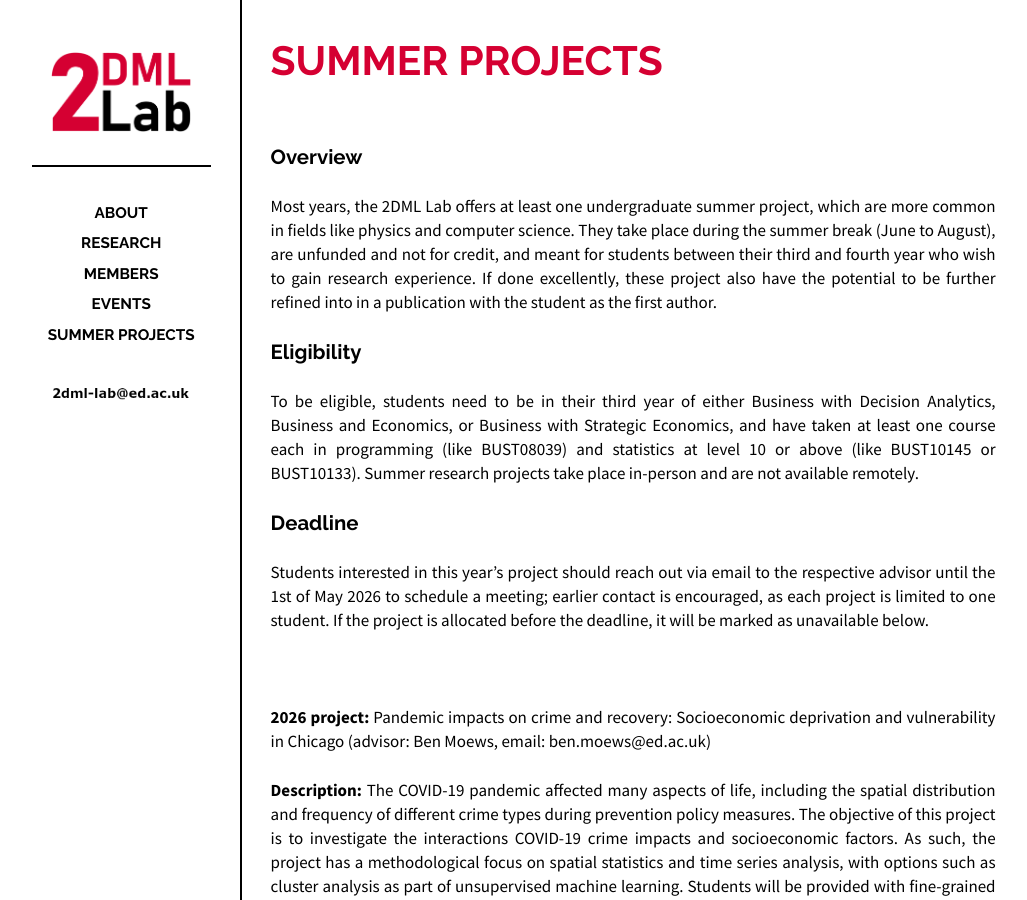
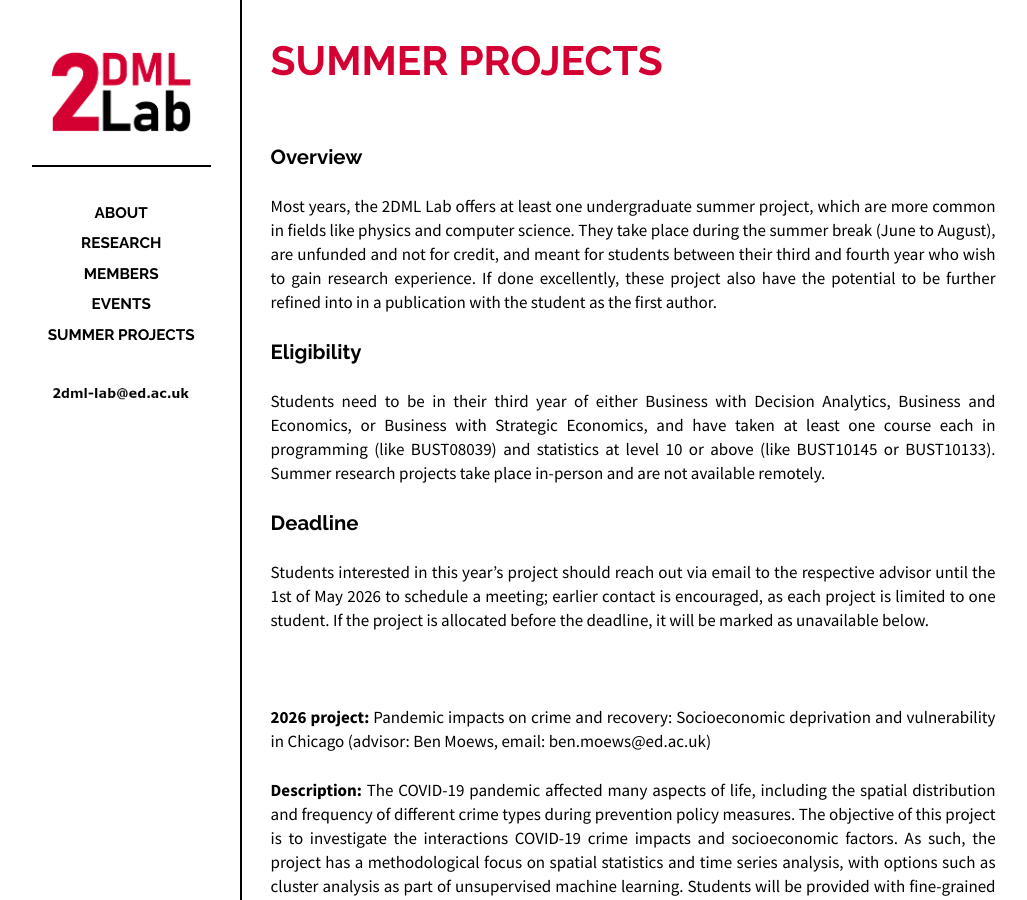
Before and after one commit to 2dml-lab/2dml-lab.github.io, a Jekyll site: the page built from _posts/2024-01-31-summer_projects.md, in a window 1280 px wide. Shown: the whole page, without its empty margins (118-1145 px from the left). Built offline with Jekyll 4.4.1, drawn with Linux system fonts in a browser that asks for light colours.

Commit message:
Update 2024-01-31-summer_projects.md

```diff
--- a/_posts/2024-01-31-summer_projects.md
+++ b/_posts/2024-01-31-summer_projects.md
@@ -14,7 +14,7 @@
 
 ## Eligibility
 
-To be eligible, students need to be in their third year of either Business with Decision Analytics, Business and Economics, or Business with Strategic Economics, and have taken at least one course each in programming (like BUST08039) and statistics at level 10 or above (like BUST10145 or BUST10133). Summer research projects take place in-person and are not available remotely.
+Students need to be in their third year of either Business with Decision Analytics, Business and Economics, or Business with Strategic Economics, and have taken at least one course each in programming (like BUST08039) and statistics at level 10 or above (like BUST10145 or BUST10133). Summer research projects take place in-person and are not available remotely.
 
 ## Deadline
 
```
